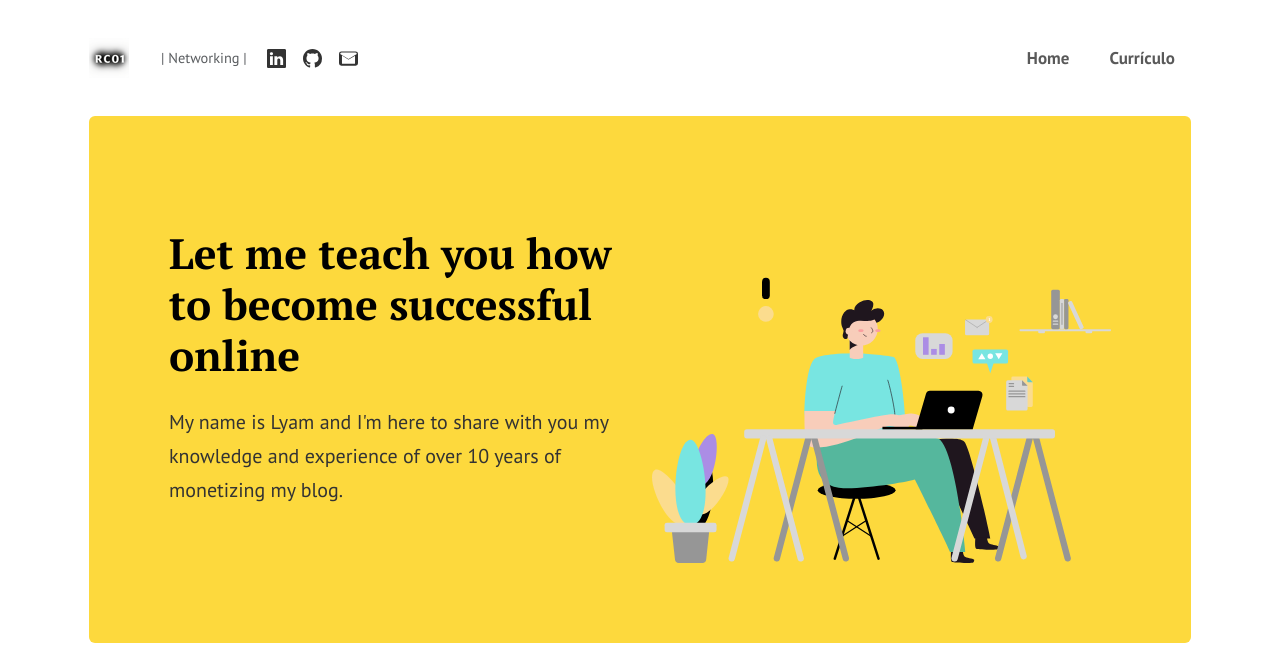
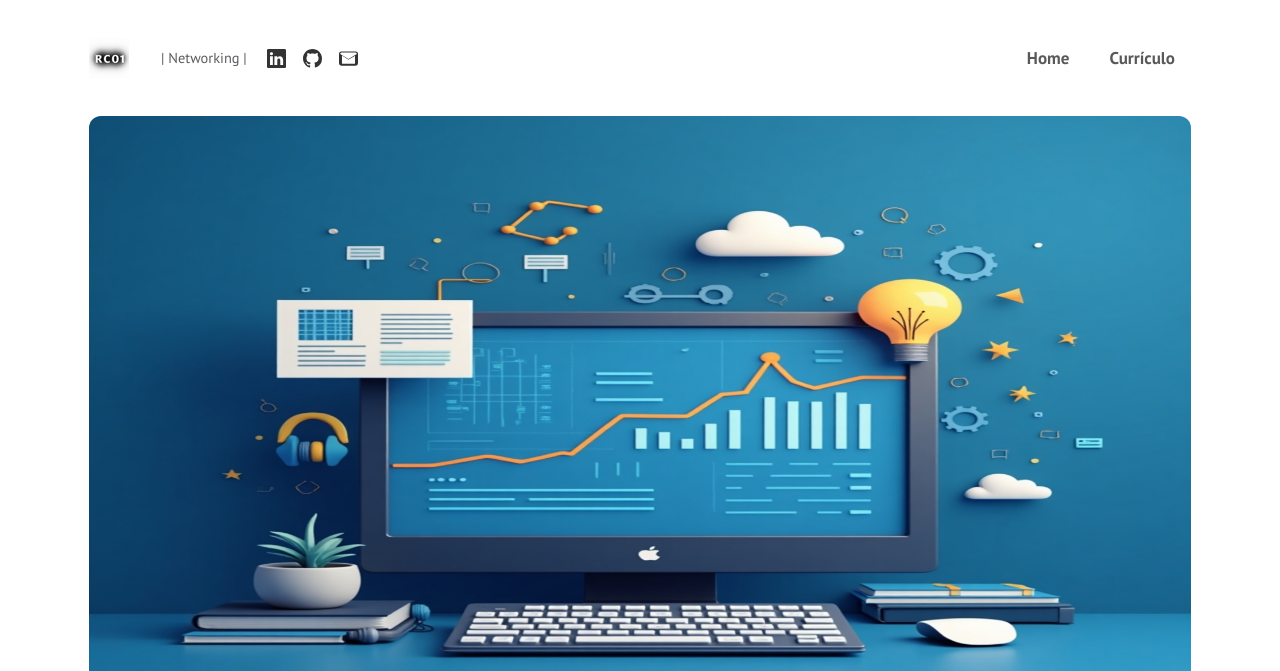
Before and after one commit to ronycosta01/ronycosta01.github.io, a Jekyll site: the page built from index.html, in a window 1280 px wide and 1400 px high. Shown: the top 671 px of the window. Built offline with Jekyll 4.4.1, drawn with Linux system fonts in a browser that asks for light colours; the list of posts is cut into pages by our own code; some of the changed text lies outside the part shown; grey boxes are pictures that could not be loaded.

Commit message:
Mudança layout (Imagem principal, ad here, e posts)

```diff
--- a/_config.yml
+++ b/_config.yml
@@ -1,5 +1,5 @@
 # OBS: Não criei um novo arquivo chamado _config.yml, pois o mesmo já existia e não é possível criar com o mesmo nome.
-title: "Bem-vindo ao meu Blog"
+title: "Aprendizado contínuo"
 email: rony.vonn977@gmail.com
 timezone: UTC-3
 baseurl: ""
--- a/_includes/sidebar.html
+++ b/_includes/sidebar.html
@@ -1,4 +1,6 @@
-<div class="sidebar sticky-top">
+<!-- Esse bloco abaixo cria a seção do AD (Anuncio)-->
+
+<!-- <div class="sidebar sticky-top">
     <div class="sidebar-section">
 
     </div>
@@ -6,4 +8,4 @@
         <h5><span>Your Ad Here</span></h5>
         <img src="{{site.baseurl}}/assets/images/ad.png">
     </div>
-</div>
+</div> -->
--- a/_layouts/default.html
+++ b/_layouts/default.html
@@ -137,7 +137,7 @@ gtag('config', '{{site.ganalytics}}');
     {% endfor %}
     </ul>
     <div class="copyright small">
-       Copyright © {{site.title}}. Todos direitos reservados.
+       Copyright © Aprendizado contínuo. Todos direitos reservados.
     </div>
 </footer>
 
--- a/assets/css/custom.css
+++ b/assets/css/custom.css
@@ -86,6 +86,23 @@ body {
     transition: opacity 0.2s ease;
 }
 
+.hero-banner img {
+  width: 100%;
+  height: auto;
+  display: block;
+  border-radius: 12px; /* opcional, para manter o estilo arredondado */
+  margin-bottom: 2rem;
+}
+
+.post-container {
+  max-width: 800px;
+  margin-left: auto;
+  margin-right: auto;
+  padding: 20px 15px;
+  border-bottom: 1px solid #ccc;
+  text-align: center;
+}
+
 /* Ajustes responsivos */
 @media (max-width: 768px) {
     .navbar .d-flex.align-items-center:not(.justify-content-between) {
--- a/index.html
+++ b/index.html
@@ -7,17 +7,8 @@ background: '/img/bg-index.jpg'
 <!-- Home Intro
 ================================================== -->
 {% if page.url == "/" %}
-<div class="rounded mb-5 hero">
-  <div class="row align-items-center justify-content-between">
-    <div class="col-md-6">
-      <h1 class="font-weight-bold mb-4 serif-font">Let me  teach you how to become successful online</h1>
-      <p class="lead mb-4">My name is Lyam and I'm here to share with you my knowledge and experience of over 10 years of monetizing my blog.</p>
-
-    </div>
-    <div class="col-md-6 text-right pl-0 pl-lg-4">
-      <img class="intro" height="500" src="{{site.baseurl}}/assets/images/intro.svg">
-    </div>
-  </div>
+<div class="hero-banner">
+  <img src="{{ site.baseurl }}/assets/images/banner-dados.png" alt="Banner sobre dados e programação">
 </div>
 {% endif %}
 
@@ -41,9 +32,11 @@ background: '/img/bg-index.jpg'
     <div class="row">
       {% for post in paginator.posts %}
       {% unless post.featured == true %}
-      <div class="col-md-6 mb-5">
+    <div class="mb-5">
+      <div class="post-container">
         {% include postbox.html %}
       </div>
+    </div>
       {% endunless %}
       {% endfor %}
     </div>
```
Also changed, not shown: other parts of index.html (+1 -1 lines), assets/images/banner-dados.png (added), 1 other file.
